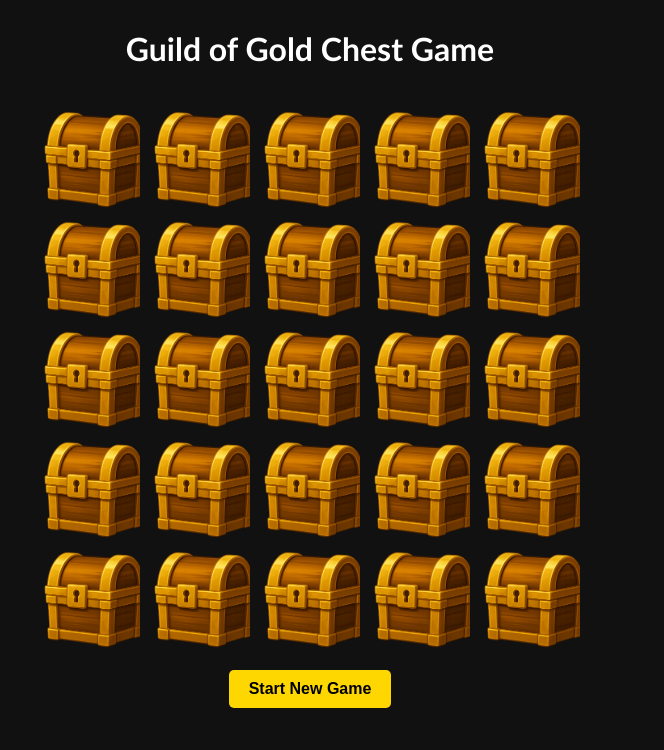
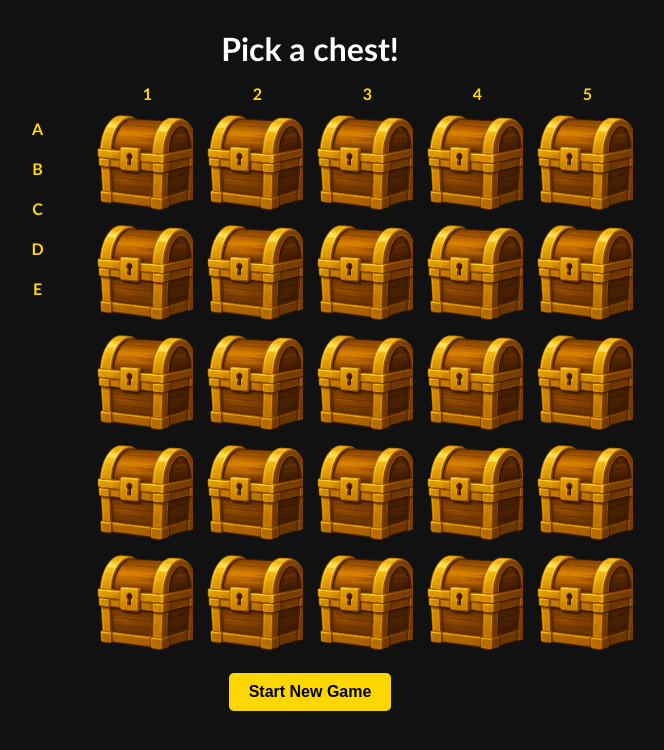
Before and after one commit to guildofgold/guildofgold.github.io, a plain HTML site: page index.html in a window 1280 px wide. Shown: the whole page, without its empty margins (330-994 px from the left). Drawn offline with Linux system fonts and the light colour scheme.

Commit message:
Update index.html

```diff
--- a/index.html
+++ b/index.html
@@ -2,7 +2,7 @@
 <html lang="en">
 <head>
   <meta charset="UTF-8">
-  <title>Guild of Gold Chest Game</title>
+  <title>Pick a chest!</title>
   <style>
     body {
       background-color: #111;
@@ -13,12 +13,45 @@
       align-items: center;
       justify-content: center;
     }
+
+    h1 {
+      margin-bottom: 10px;
+    }
+
+    .label-row {
+      display: flex;
+      gap: 10px;
+      margin-bottom: 5px;
+    }
+
+    .label-col {
+      display: flex;
+      flex-direction: column;
+      gap: 10px;
+      margin-right: 5px;
+    }
+
+    .label {
+      width: 100px;
+      height: 30px;
+      display: flex;
+      align-items: center;
+      justify-content: center;
+      font-weight: bold;
+      font-size: 16px;
+      color: gold;
+    }
+
+    .grid-wrapper {
+      display: flex;
+    }
+
     .grid {
       display: grid;
       grid-template-columns: repeat(5, 100px);
       gap: 10px;
-      margin-top: 20px;
     }
+
     .chest {
       width: 100px;
       height: 100px;
@@ -27,10 +60,12 @@
       cursor: pointer;
       position: relative;
     }
+
     .chest.opened {
       background-image: url('https://guildofgold.github.io/chest-open.png');
       cursor: default;
     }
+
     .result {
       position: absolute;
       top: 35%;
@@ -41,9 +76,11 @@
       color: gold;
       text-shadow: 1px 1px 2px black;
     }
+
     .result.fail {
       color: #888;
     }
+
     button {
       margin-top: 20px;
       padding: 10px 20px;
@@ -57,8 +94,29 @@
   </style>
 </head>
 <body>
-  <h1>Guild of Gold Chest Game</h1>
-  <div class="grid" id="grid"></div>
+  <h1>Pick a chest!</h1>
+
+  <div class="label-row">
+    <div style="width: 105px;"></div>
+    <div class="label">1</div>
+    <div class="label">2</div>
+    <div class="label">3</div>
+    <div class="label">4</div>
+    <div class="label">5</div>
+  </div>
+
+  <div class="grid-wrapper">
+    <div class="label-col">
+      <div class="label">A</div>
+      <div class="label">B</div>
+      <div class="label">C</div>
+      <div class="label">D</div>
+      <div class="label">E</div>
+    </div>
+
+    <div class="grid" id="grid"></div>
+  </div>
+
   <button onclick="startNewGame()">Start New Game</button>
 
   <script>
```
